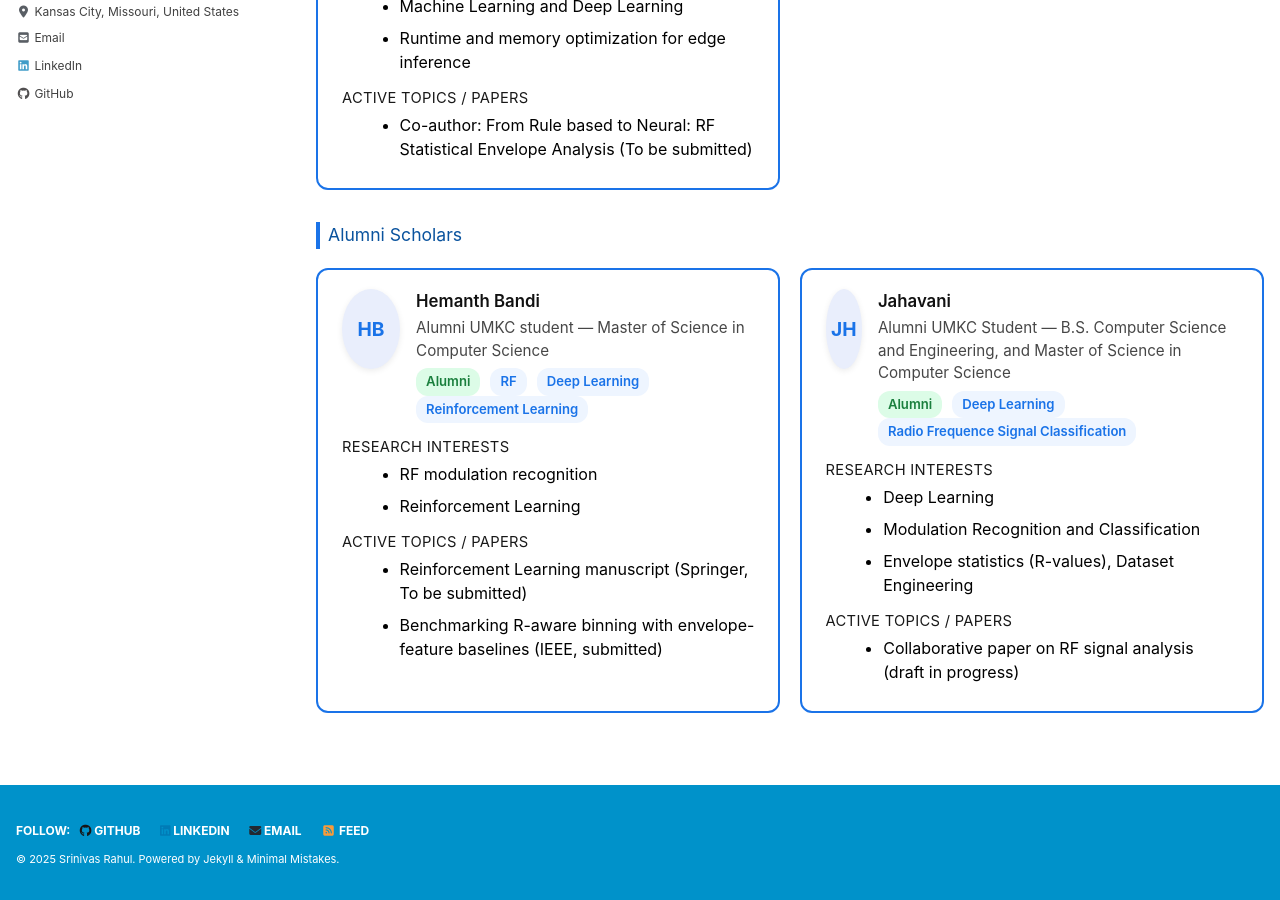
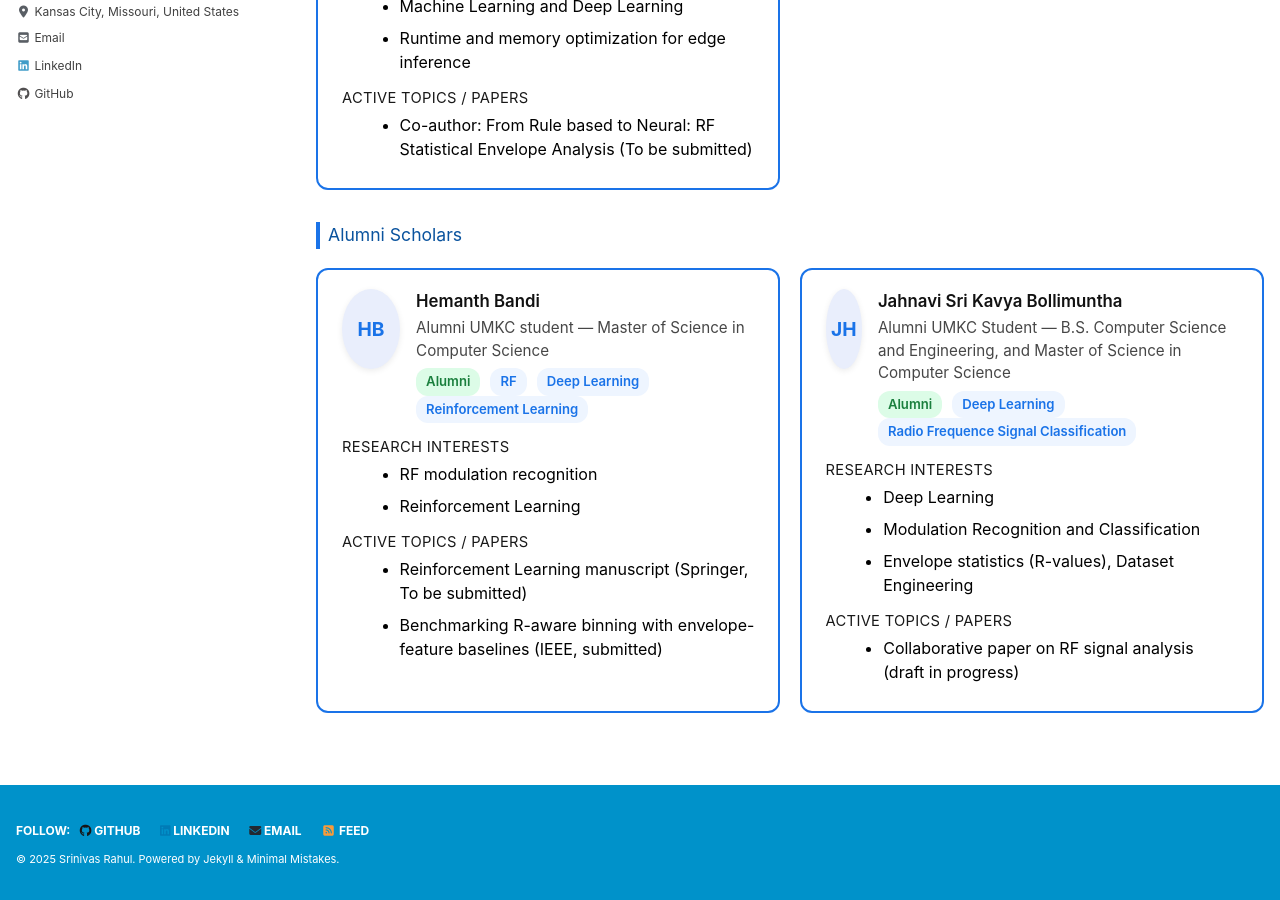
Before and after one commit to srsapireddy/srsapireddy.github.io, a Jekyll site: the page built from _pages/scholars.md, in a window 1280 px wide and 900 px high, scrolled down 444 px. Built offline with Jekyll 4.4.1, drawn with Linux system fonts in a browser that asks for light colours; cached includes are drawn as plain includes; nearby versions of some CDN libraries.

Commit message:
Update scholars.md

```diff
--- a/_pages/scholars.md
+++ b/_pages/scholars.md
@@ -181,7 +181,7 @@ This page highlights scholars — both current UMKC students and alumni — who
       <!-- Replace with <img src="/assets/images/scholars/jahavani.jpg" alt="Jahavani" ...> later -->
       <div class="sch-avatar">JH</div>
       <div>
-        <div class="sch-name">Jahavani</div>
+        <div class="sch-name">Jahnavi Sri Kavya Bollimuntha</div>
         <div class="sch-sub">Alumni UMKC Student — B.S. Computer Science and Engineering, and Master of Science in Computer Science</div>
         <div style="margin-top:0.35rem;">
           <span class="badge alumni">Alumni</span>
```
